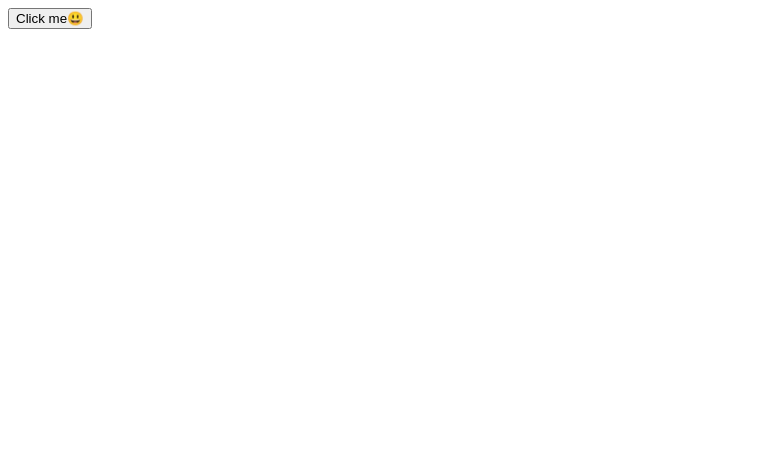
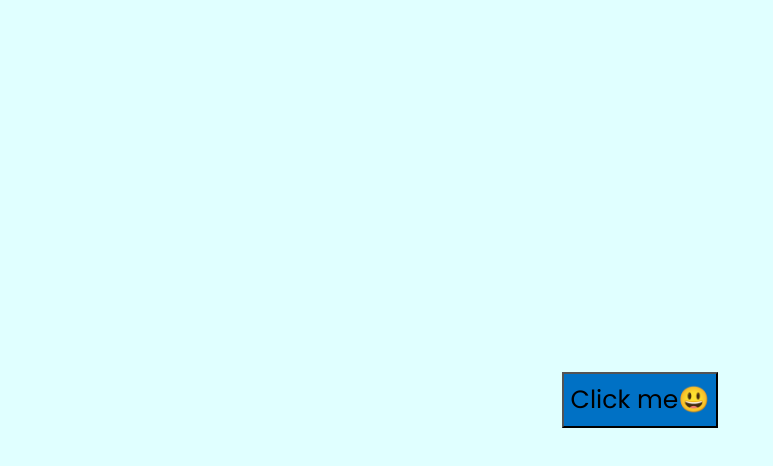
Before and after one commit to Olive-Njoroge/Practice, a plain HTML site: page index.html in a window 1280 px wide. Shown: the whole page, without its empty margins (0-773 px from the left). Drawn offline with Linux system fonts and the light colour scheme.

Commit message:
Added CSS styling for the website

```diff
--- a/index.html
+++ b/index.html
@@ -4,6 +4,8 @@
     <meta charset="UTF-8">
     <meta name="viewport" content="width=device-width, initial-scale=1.0">
     <title>Practice</title>
+    <link rel="stylesheet" href="styles.css">
+
 </head>
 <body>
 
--- /dev/null
+++ b/styles.css
@@ -0,0 +1,21 @@
+@import url('https://fonts.googleapis.com/css2?family=Poppins:ital,wght@0,100;0,200;0,300;0,400;0,500;0,600;0,700;0,800;0,900;1,100;1,200;1,300;1,400;1,500;1,600;1,700;1,800;1,900&family=Roboto:ital,wght@0,100..900;1,100..900&display=swap');
+
+*{
+   margin: 0;
+   padding: 0;
+   font-family: "Poppins", sans-serif;
+}
+
+body {
+    display: flex;
+    background: #E0FFFF;
+    justify-content: center;
+    align-items: center;
+    height: 100vh;
+}
+
+button{
+    font-size: 25px;
+    padding: 7px;
+    background: #0071c5;
+}
```
